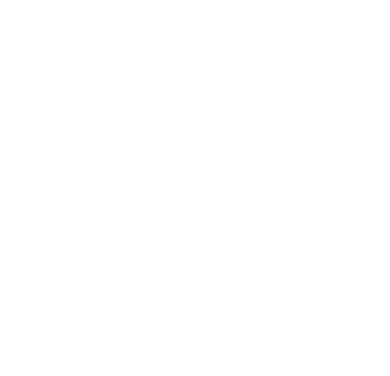
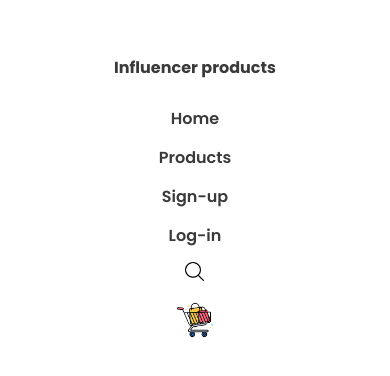
Before and after one commit to Ebrahim112002/influencer-gear-project, a plain HTML site: page index.html in a window 390 px wide. Drawn offline with Linux system fonts and the light colour scheme.

Commit message:
added nav

```diff
--- a/index.html
+++ b/index.html
@@ -3,9 +3,39 @@
 <head>
     <meta charset="UTF-8">
     <meta name="viewport" content="width=device-width, initial-scale=1.0">
-    <title>Document</title>
+    <title>influencer-gear</title>
+    <link rel="shortcut icon" href="images/video.png" type="image/x-icon">
+    <link rel="stylesheet" href="style/style.css">
 </head>
 <body>
+    <header>
+        <div class="container">
+            <nav>
+                <div class="head-txt">
+                    <h3>Influencer products</h3>
+                </div>
+                <div class="head-btn">
+                    <ul>
+                       <li><a href="">Home</a></li>
+                       <li><a href="">Products</a></li>
+                       <li><a href="">Sign-up</a></li>
+                       <li><a href="">Log-in</a></li>
+                       <li><a href=""> <img src="images/search.png" alt="" class="img1"></li></a>
+                       <li><a href=""><img src="images/cart.png" alt="" class="img2"></a></li>
+                    </ul>
+                </div>
+            </nav>
+        </div>
 
+
+    </header>
+    <main>
+        <section class="banner">
+
+        </section>
+    </main>
+    <footer>
+
+    </footer>
 </body>
 </html>
--- a/style/style.css
+++ b/style/style.css
@@ -0,0 +1,98 @@
+@import url('https://fonts.googleapis.com/css2?family=Fira+Sans:ital,wght@0,100;0,200;0,300;0,400;0,500;0,600;0,700;0,800;0,900;1,100;1,200;1,300;1,400;1,500;1,600;1,700;1,800;1,900&family=Inter:ital,opsz,wght@0,14..32,100..900;1,14..32,100..900&family=Merriweather:ital,wght@0,300;0,400;0,700;0,900;1,300;1,400;1,700;1,900&family=Poppins:ital,wght@0,100;0,200;0,300;0,400;0,500;0,600;0,700;0,800;0,900;1,100;1,200;1,300;1,400;1,500;1,600;1,700;1,800;1,900&family=Work+Sans:ital,wght@0,100..900;1,100..900&display=swap');
+*{
+    font-family: Poppins;
+    font-family: Poppins, sans-serif;
+    margin: 0;
+    padding: 0;
+}
+
+/* header sec styles */
+header{
+   /* background-color: aqua; */
+ width: 100%;
+}
+.container{
+margin: 50px 120px 10px 120px;
+
+}
+nav{
+    display: flex;
+    justify-content: space-between;
+    align-items: center;
+}
+.head-txt h3{
+    color: rgb(58, 58, 58);
+font-size: 24px;
+font-weight: 700;
+line-height: 36px;
+}
+.img1{
+    width: 19px;
+height: 19px;
+}
+.img2{
+    width: 36px;
+height: 36px;
+}
+.head-btn ul{
+    list-style: none;
+    display: flex;
+    gap: 34px;
+    align-items: center;
+
+}
+nav li a{
+    text-decoration: none;
+    color: rgb(58, 58, 58);
+    font-size: 1.25rem;
+    font-weight: 600;
+    line-height: 24px;
+}
+/* responsive for nav */
+@media screen and (max-width:576px) {
+    .head-btn ul{
+        list-style: none;
+        display: flex;
+        flex-direction: column;
+        gap: 14px;
+        align-items: center;
+
+    }
+    nav{
+        display: flex;
+        flex-direction: column;
+        gap: 20px;
+        justify-content: space-between;
+        align-items: center;
+    }
+    .head-txt h3{
+        color: rgb(58, 58, 58);
+    font-size: 16px;
+    font-weight: 700;
+    line-height: 36px;
+    text-wrap: nowrap;
+    }
+    nav li a{
+        font-size: 1rem;
+    }
+
+}
+@media screen and (min-width:576px) and (max-width:992px){
+    .container{
+        margin: 50px 80px 10px 80px;
+
+        }
+        .head-btn ul{
+            gap: 14px;
+            align-items: center;
+
+        }
+        .head-txt h3{
+            font-size: 20px;
+        }
+        nav li a{
+            font-size: 1rem;
+        }
+
+}
+/* banner section style */
```
Also changed, not shown: images/cart.png (added), images/search.png (added), images/video.png (added).
